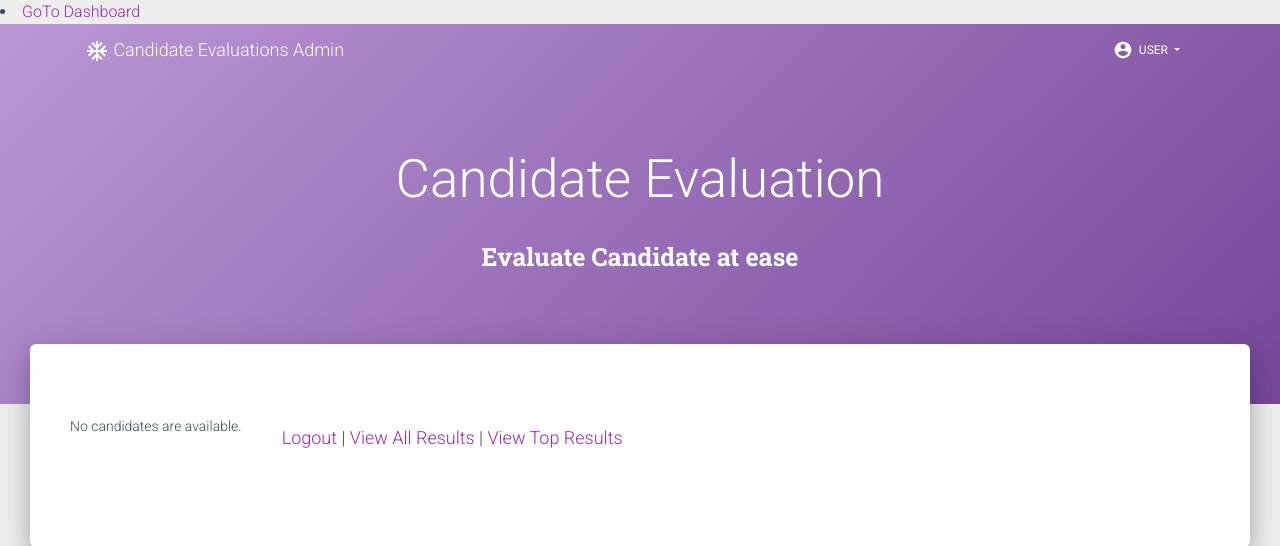
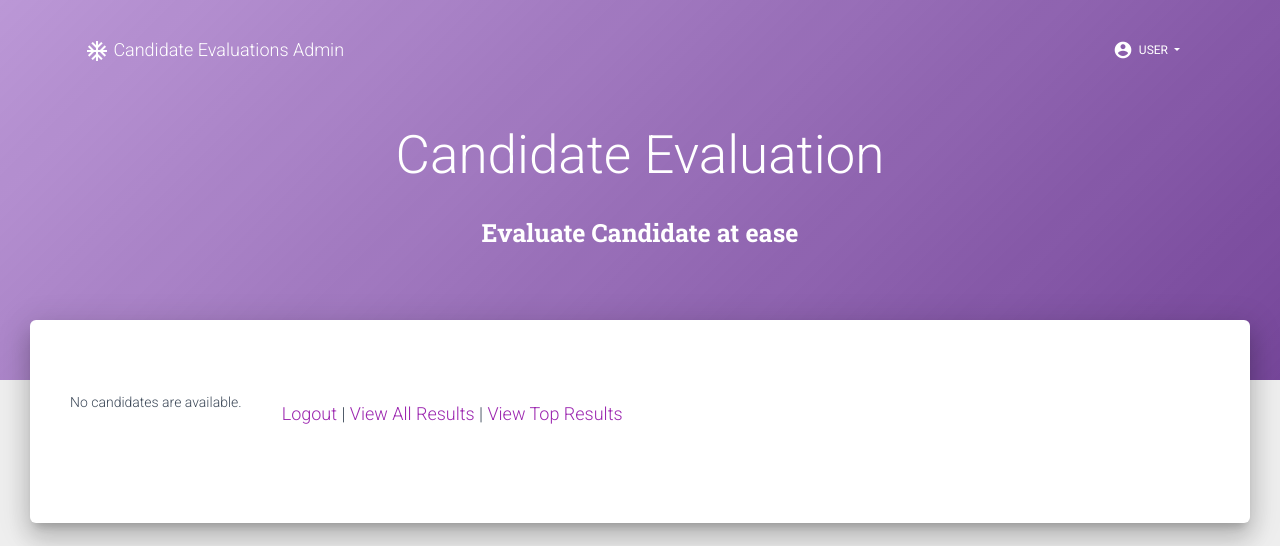
Before and after one commit to wasi-m/Candidate-Evaluation, a Django app: page /user/1/results/ in a window 1280 px wide. Shown: the top 546 px of the page. Run offline with Django 3.2, Linux system fonts and the light colour scheme; a user stored in the database is signed in; data that the repository does not hold is empty; some libraries are stand-ins or nearby versions.

Commit message:
Fix for the reverse linking

```diff
--- a/templates/result.html
+++ b/templates/result.html
@@ -4,10 +4,6 @@
 {% block title %}Result{% endblock %}
 
 {% block content %}
-
-
-
-<li><a href="{% url 'users:dashboard' %}"> GoTo Dashboard</a></li>
 
   <div class="page-header header-filter clear-filter purple-filter" data-parallax="true">
   	<div class="container">
```
